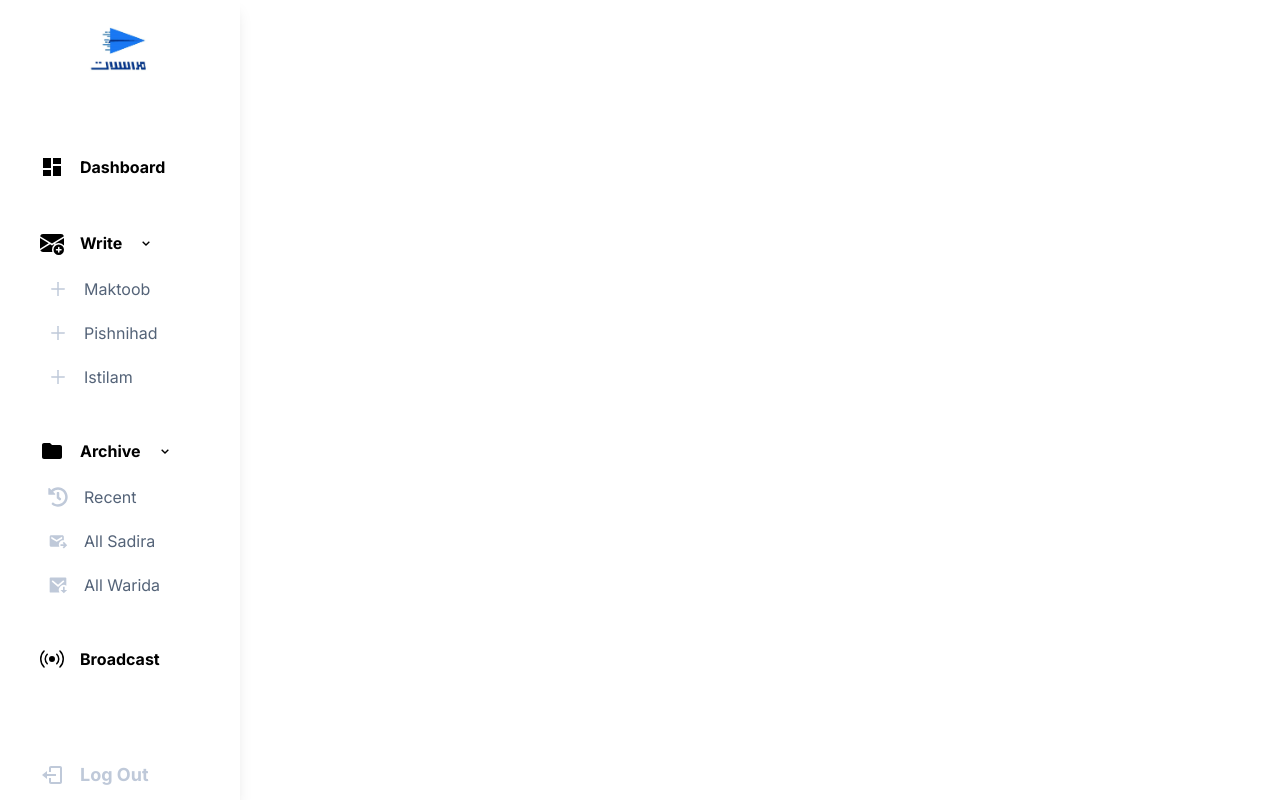
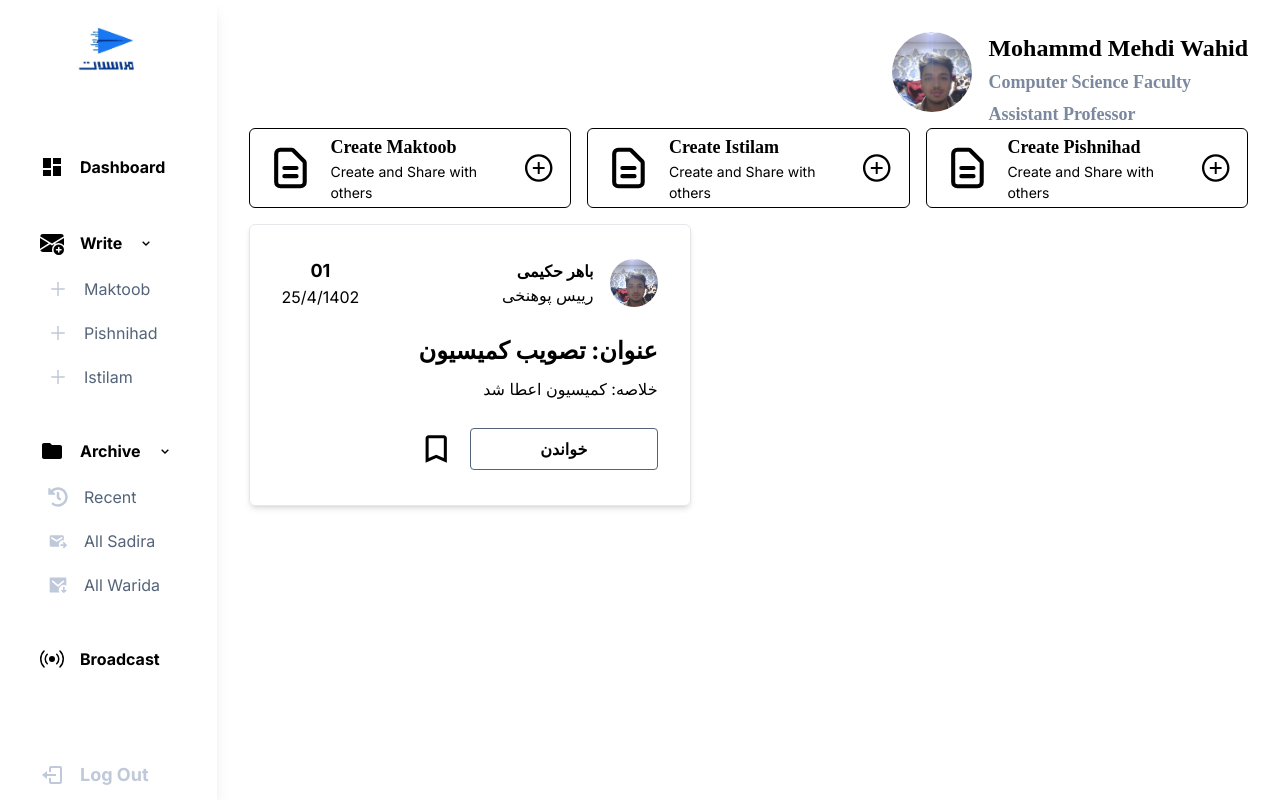
Before and after one commit to Mehdi-UX-Dev/Murasilat_v2.0, a Next.js app: page /en/dashboard in a window 1280 px wide. Built offline with nearby package versions, Linux system fonts and the light colour scheme.

Commit message:
added the Id component and card component plus polished some design related stuff

```diff
--- a/app/[locale]/(app_pages)/dashboard/page.tsx
+++ b/app/[locale]/(app_pages)/dashboard/page.tsx
@@ -1,14 +1,20 @@
-
-
-import SideBar from '@/components/UI_Organisms/sidebar'
-import React from 'react'
+import DashboardButton from "@/components/UI_Molecules/dashboradCreateButton";
+import Card from "@/components/UI_Organisms/Card";
+import SideBar from "@/components/UI_Organisms/sidebar";
+import React from "react";
 
 function Dashboard() {
   return (
-    <div>
+    <div className="space-y-4">
+      <div className="flex space-x-4">
+        <DashboardButton type="Maktoob" path="/maktoob" />
+        <DashboardButton type="Istilam" path="/istilam" />
+        <DashboardButton type="Pishnihad" path="/pishnihad" />
+      </div>
 
+      <Card/>
     </div>
-  )
+  );
 }
 
-export default Dashboard
+export default Dashboard;
--- a/app/[locale]/(app_pages)/layout.tsx
+++ b/app/[locale]/(app_pages)/layout.tsx
@@ -1,3 +1,4 @@
+import ID from "@/components/UI_Organisms/ID";
 import SideBar from "@/components/UI_Organisms/sidebar";
 
 export default function DashboardLayout({
@@ -10,7 +11,9 @@ export default function DashboardLayout({
       {/* Include shared UI here e.g. a header or sidebar */}
       <SideBar />
 
-      <div>
+      <div className="grow px-8 pt-8">
+        <ID />
+
         {/* Id goes here */}
         {children}
       </div>
--- a/app/layout.tsx
+++ b/app/layout.tsx
@@ -15,7 +15,8 @@ export default function RootLayout({
   children: React.ReactNode
 }) {
   return (
-    <html lang="en" >
+    //  fetch the language preference here and then pass as dir property to all other props
+    <html lang="en"  >
       <body className={inter.className}>{children}</body>
     </html>
   )
--- /dev/null
+++ b/components/UI_Molecules/dashboradCreateButton.tsx
@@ -0,0 +1,26 @@
+import Link from 'next/link'
+import React from 'react'
+import {AiOutlinePlusCircle} from 'react-icons/ai'
+import {HiOutlineDocumentText} from 'react-icons/hi'
+
+type props = {
+  type : String,
+  path: string
+}
+
+function DashboardButton({type,path} : props) {
+  return (
+    <Link  href={path}>
+    <div  className='flex  items-center border border-black h-20 rounded-md py-3 px-4 hover:scale-105 cursor-pointer'>
+        <HiOutlineDocumentText size={56} className='text-medium'/>
+        <div className='pl-4 pr-6'>
+        <p className='font-bold font-rounded text-[18px] '>Create {type}</p>
+        <p className='text-medium text-[14px]'>Create and Share with others</p>
+        </div>
+        <AiOutlinePlusCircle className='text-medium' size={36}/>
+    </div>
+    </Link>
+  )
+}
+
+export default DashboardButton
--- /dev/null
+++ b/components/UI_Organisms/Card.tsx
@@ -0,0 +1,42 @@
+import React from "react";
+import photo from "../../public/images/photo.jpg";
+import { MdBookmarkBorder } from "react-icons/md";
+import Image from "next/image";
+import { Button } from "../UI_Molecules/Button";
+
+function Card() {
+  return (
+    <div className="border border-light shadow-md rounded-md w-[442px] p-8">
+      <div className="flex justify-between items-center">
+        <div className="text-center">
+          <p className="font-bold text-lg ">01</p>
+          <p className="">25/4/1402</p>
+        </div>
+
+        <div className="flex  space-x-[16px] ">
+          <div className="text-right">
+            <p className="font-semibold">باهر حکیمی</p>
+            <p>رییس پوهنخی</p>
+          </div>
+          <Image
+            src={photo}
+            alt="ID"
+            className="w-12 h-12 object-cover rounded-full"
+          />
+        </div>
+      </div>
+
+      <div className=" py-6 space-y-[8px] text-right ">
+        <h2 className="font-bold text-[24px] ">عنوان: تصویب کمیسیون</h2>
+        <p className="text-medium ">خلاصه: کمیسیون اعطا شد</p>
+      </div>
+
+      <div className="flex items-center ml-auto space-x-4  max-w-[240px]  ">
+        <MdBookmarkBorder size={48} className="" />
+        <Button intent="secondary" label="خواندن" size="medium" fullWidth />
+      </div>
+    </div>
+  );
+}
+
+export default Card;
--- /dev/null
+++ b/components/UI_Organisms/ID.tsx
@@ -0,0 +1,26 @@
+import Image from "next/image";
+import React from "react";
+import photo from "../../public/images/photo.jpg";
+
+function ID() {
+  return (
+    <section className="flex space-x-4 justify-end grow">
+      <Image
+        src={photo}
+        alt="image person"
+        className="rounded-full object-cover h-20 w-20"
+      />
+      <div className="space-y-1">
+        <p className="font-bold font-rounded text-2xl ">Mohammd Mehdi Wahid</p>
+        <p className="font-bold text-lg font-rounded text-primary-600">
+          Computer Science Faculty
+        </p>
+        <p className="font-bold text-lg font-rounded text-primary-600">
+          Assistant Professor
+        </p>
+      </div>
+    </section>
+  );
+}
+
+export default ID;
```
